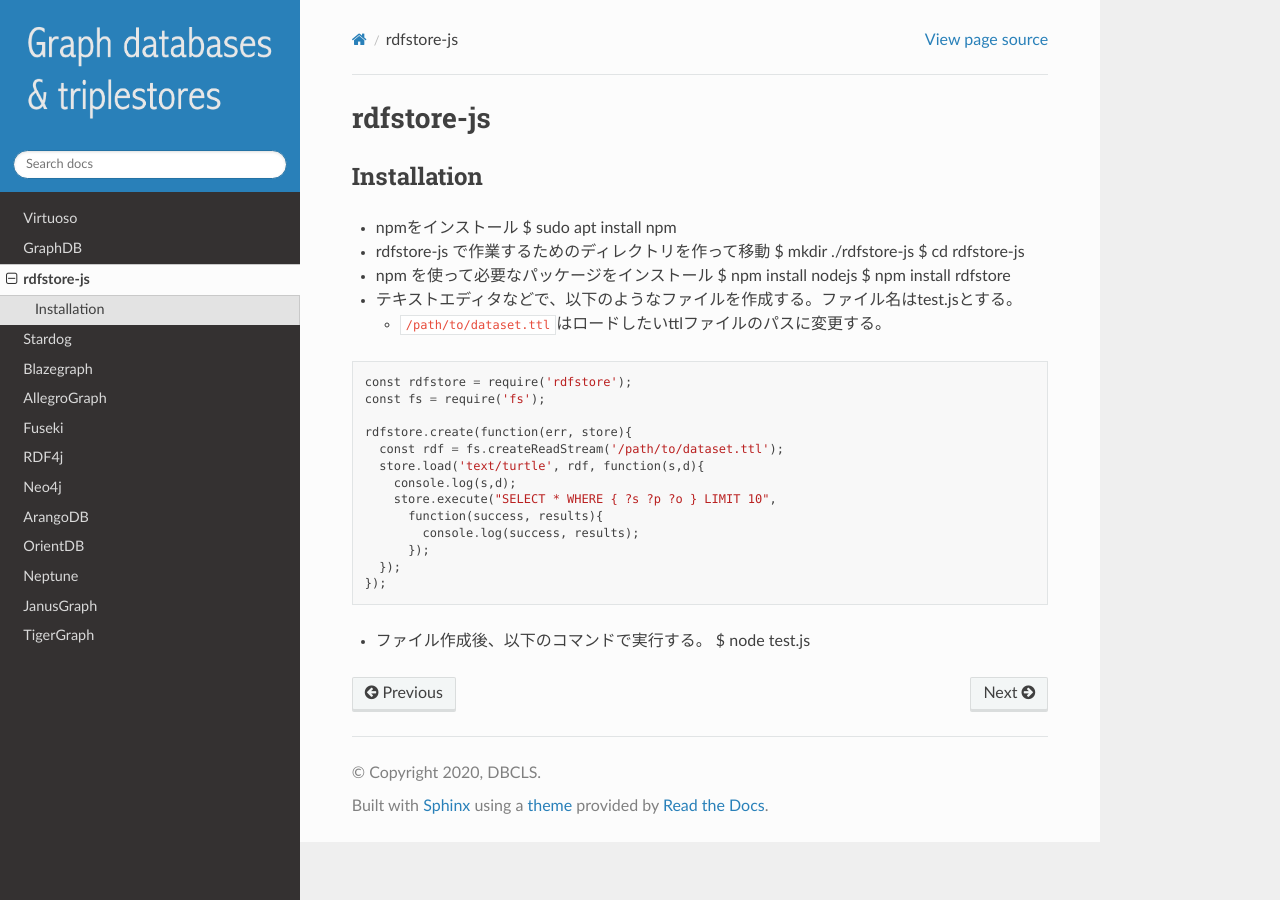
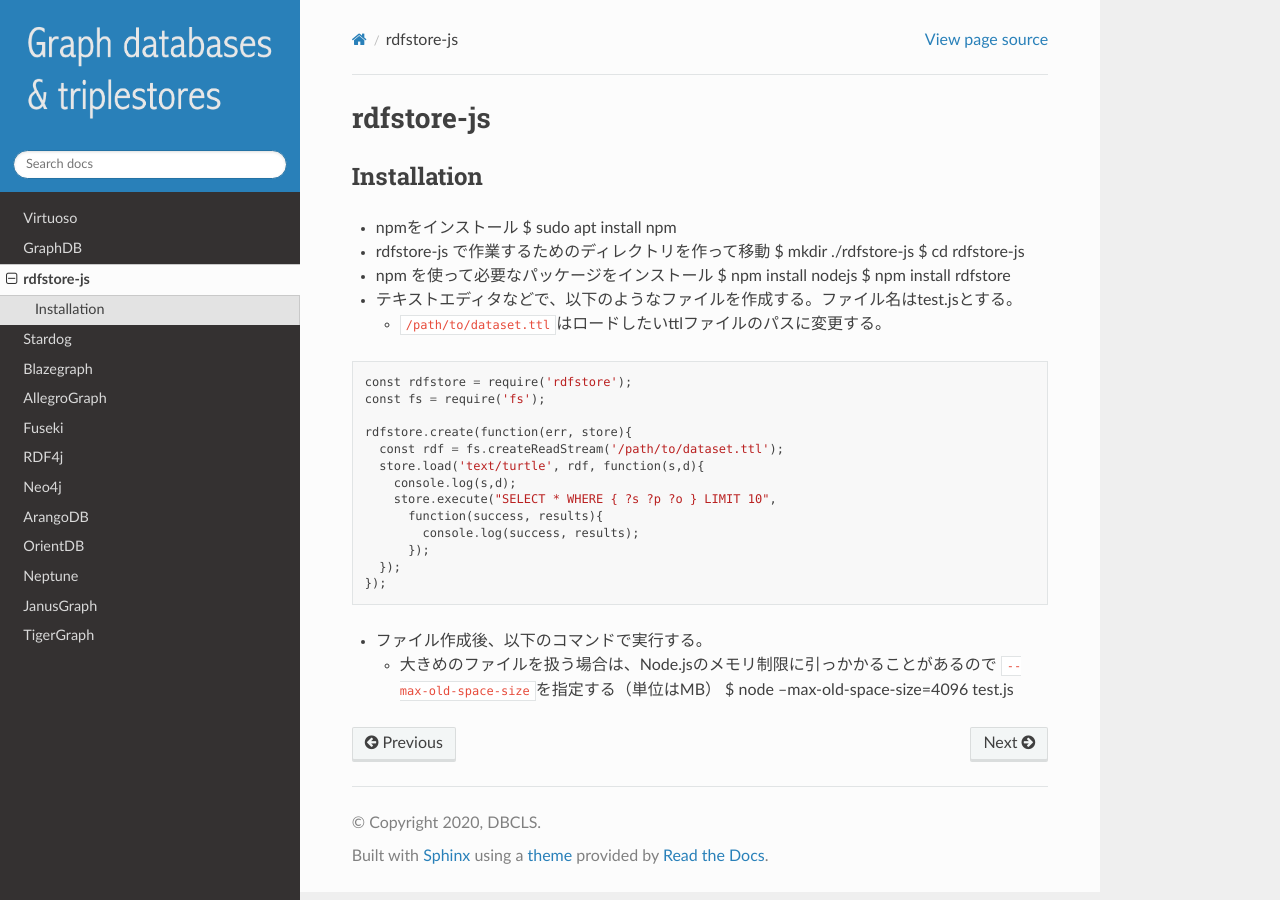
Before and after one commit to dbcls/graphdbs, a Sphinx documentation site: the page built from docs/md/rdfstore-js.md, in a window 1280 px wide. Built offline with Sphinx 7.4.7 and the Read the Docs theme 2.0.0, drawn with Linux system fonts in a browser that asks for light colours.

Commit message:
Add notice about max-old-space-size for rdfstore-js

````diff
--- a/docs/md/rdfstore-js.md
+++ b/docs/md/rdfstore-js.md
@@ -28,4 +28,5 @@
 });
 ```
 * ファイル作成後、以下のコマンドで実行する。
-     $ node test.js
+  * 大きめのファイルを扱う場合は、Node.jsのメモリ制限に引っかかることがあるので `--max-old-space-size`を指定する（単位はMB）
+     $ node --max-old-space-size=4096 test.js
````
